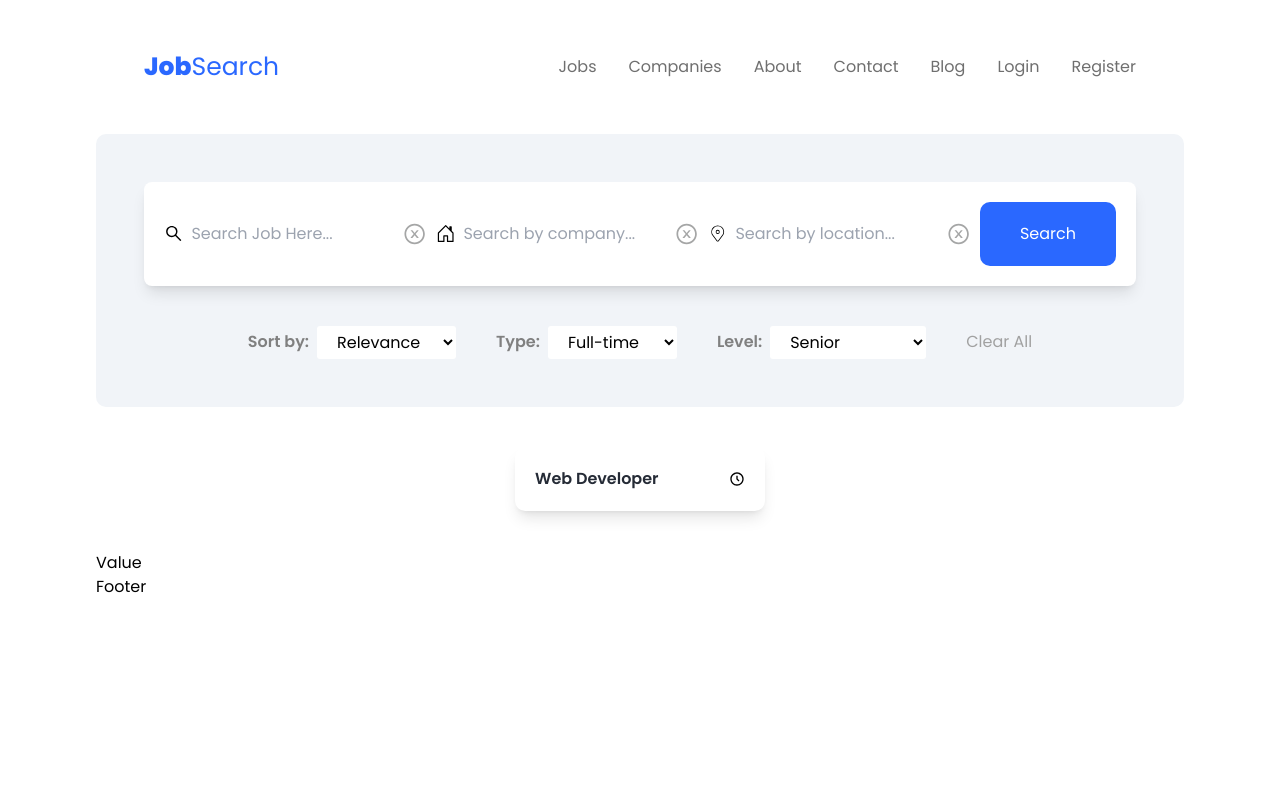
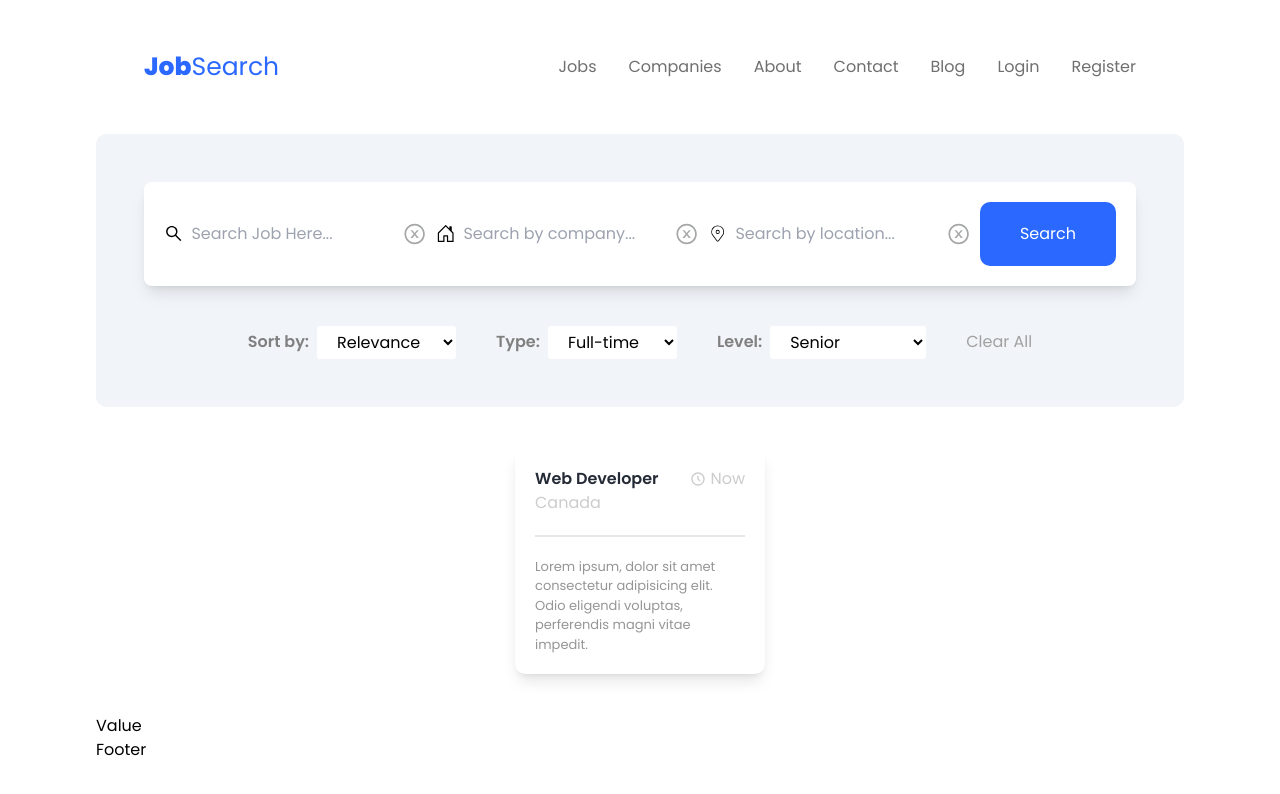
Before and after one commit to prashant5025/jobsearchproject, a React (Vite) app: page / in a window 1280 px wide. Shown: the top 794 px of the page. Built offline with nearby package versions, Linux system fonts and the light colour scheme.

Commit message:
initial commit

```diff
--- a/src/components/JobDiv/Job.jsx
+++ b/src/components/JobDiv/Job.jsx
@@ -1,25 +1,30 @@
-import React from 'react'
-import { BiTimeFive } from 'react-icons/bi'
+import React from "react";
+import { BiTimeFive } from "react-icons/bi";
 
 const Job = () => {
   return (
     <div>
       <div className="jobContainer flex gap-10 justify-center flex-wrap items-center py-10">
         <div className="group group/item singleJob w-[250px] p-[20px] bg-white rounded-[10px] hover:bg-blueColor shadow-lg shadow-greyIsh-400/700 hover:shadow-lg">
+          <span className="flex justify-between items-center gap-4">
+            <h1 className="text-[16px] font-semibold text-textColor group-hover:text-white">
+              Web Developer
+            </h1>
+            <span className="flex items-center text-[#ccc] gap-1">
+              <BiTimeFive />
+              Now
+            </span>
+          </span>
+          <h6 className="text-[#ccc]">Canada</h6>
+          <p className="text-[13px] text-[#959595] pt-[20px] border-t-[2px] mt-[20px] group-hover:text-white">Lorem ipsum, dolor sit amet consectetur adipisicing elit. Odio eligendi voluptas, perferendis magni vitae impedit.</p>
 
-          <span className='flex justify-between items-center gap-4'>
-            <h1 className="text-[16px] font-semibold text-textColor group-hover:text-white">Web Developer</h1>
-            <span>
-              <BiTimeFive/>
-            </span>
-
-          </span>
-
+          <div className="company flex items-center gap-2">
+            <img src="" alt="" />
+          </div>
         </div>
-
       </div>
     </div>
-  )
-}
+  );
+};
 
-export default Job
+export default Job;
```
